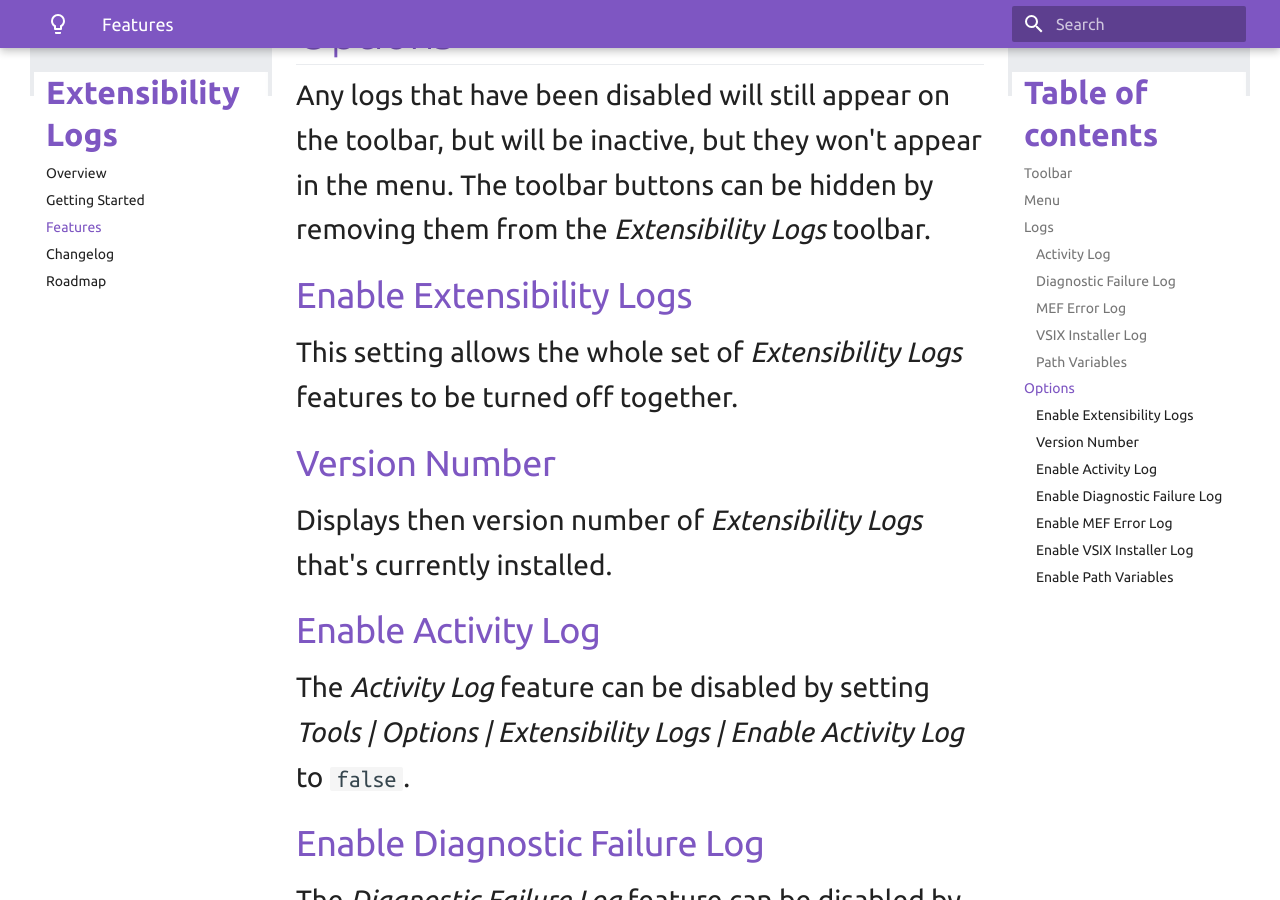
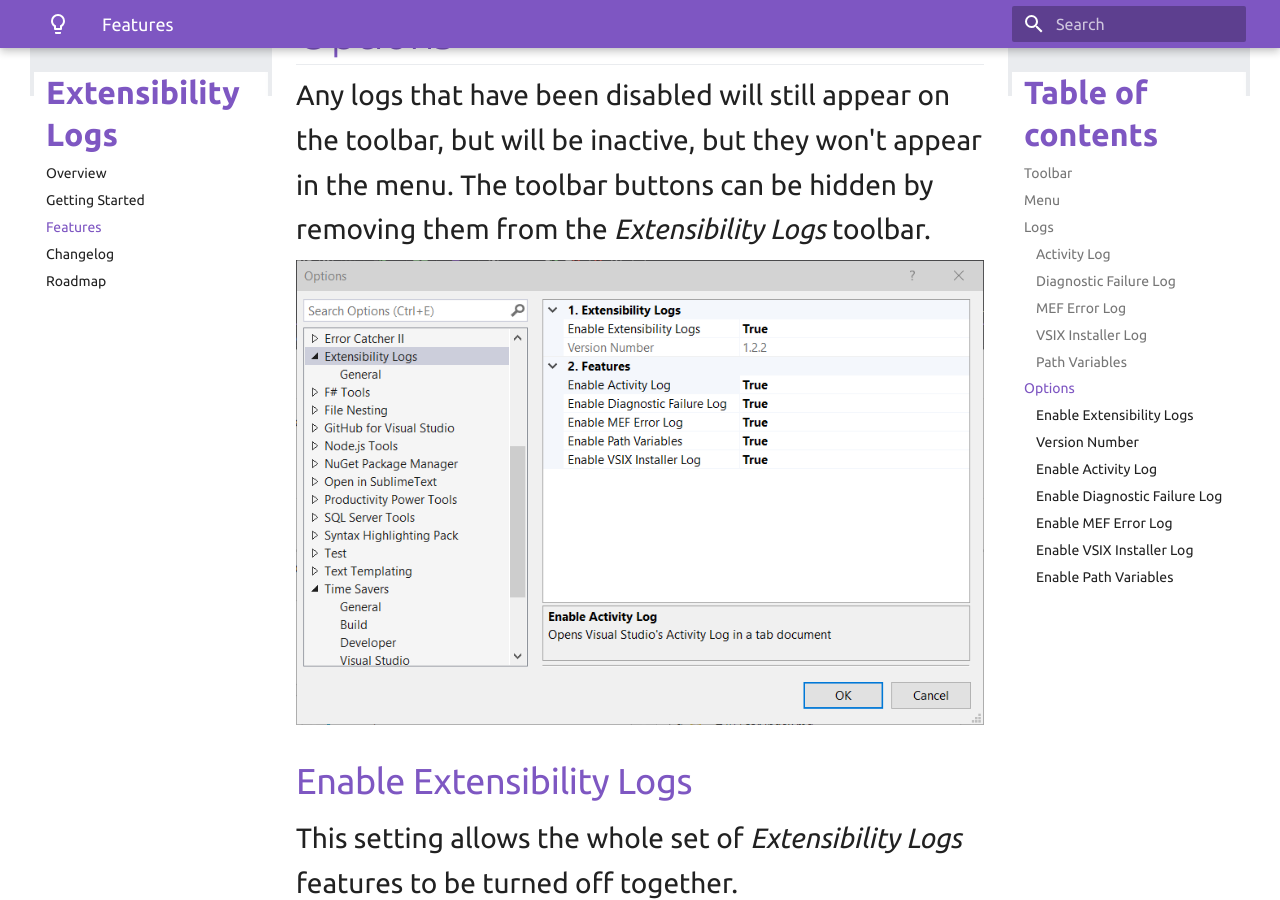
Before and after one commit to luminous-software/extensibility-logs, an MkDocs documentation site: the page built from docs-source/features.md, in a window 1280 px wide and 900 px high, scrolled down 2073 px. Built offline with MkDocs 1.6.1 and Material for MkDocs 9.7.7, drawn with Linux system fonts in a browser that asks for light colours; old or Windows-style settings are respelled for this version of MkDocs.

Commit message:
docs(features.md): add a screenshot of options page

```diff
--- a/docs-source/features.md
+++ b/docs-source/features.md
@@ -43,6 +43,8 @@ Any logs that have been disabled will still appear on the toolbar, but will be i
 but they won't appear in the menu.
 The toolbar buttons can be hidden by removing them from the _Extensibility Logs_ toolbar.
 
+![Options](assets/images/options.png)
+
 ### Enable Extensibility Logs
 
 This setting allows the whole set of _Extensibility Logs_ features to be turned off together.
```
Also changed, not shown: docs-source/assets/images/options.png (added).
